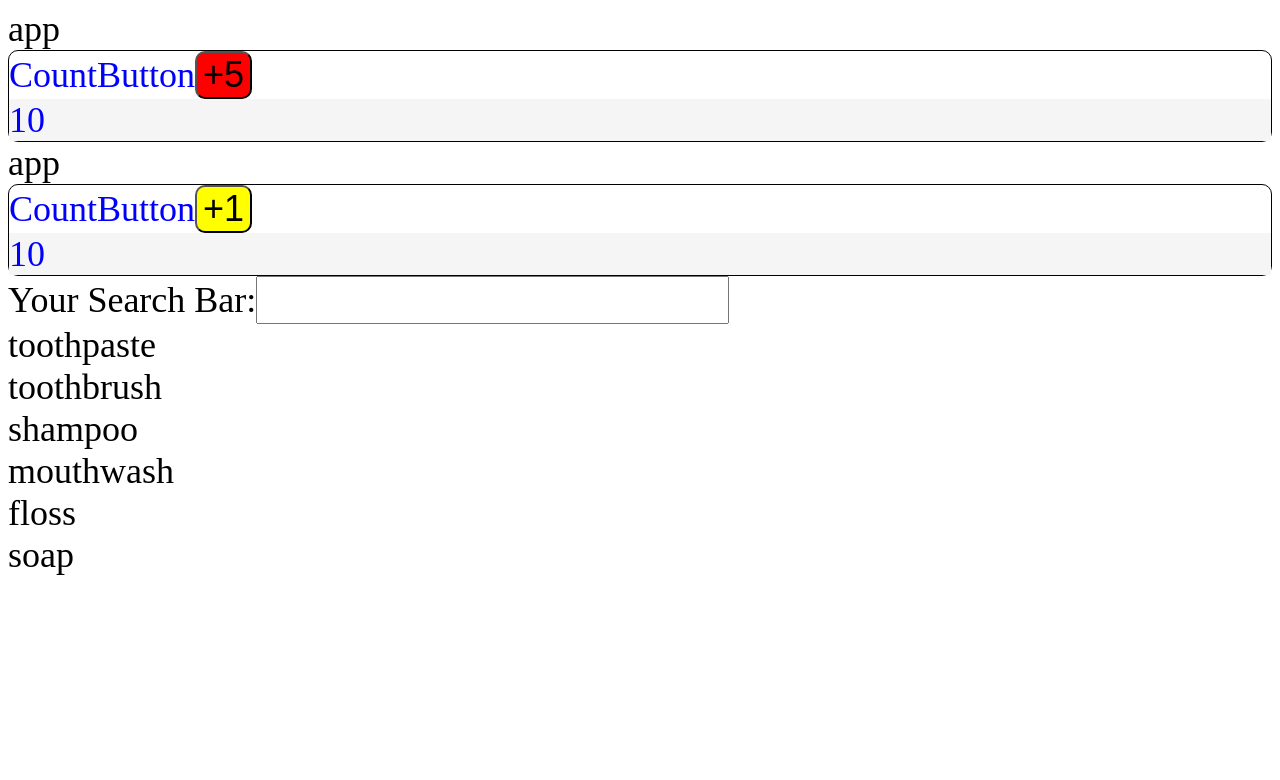
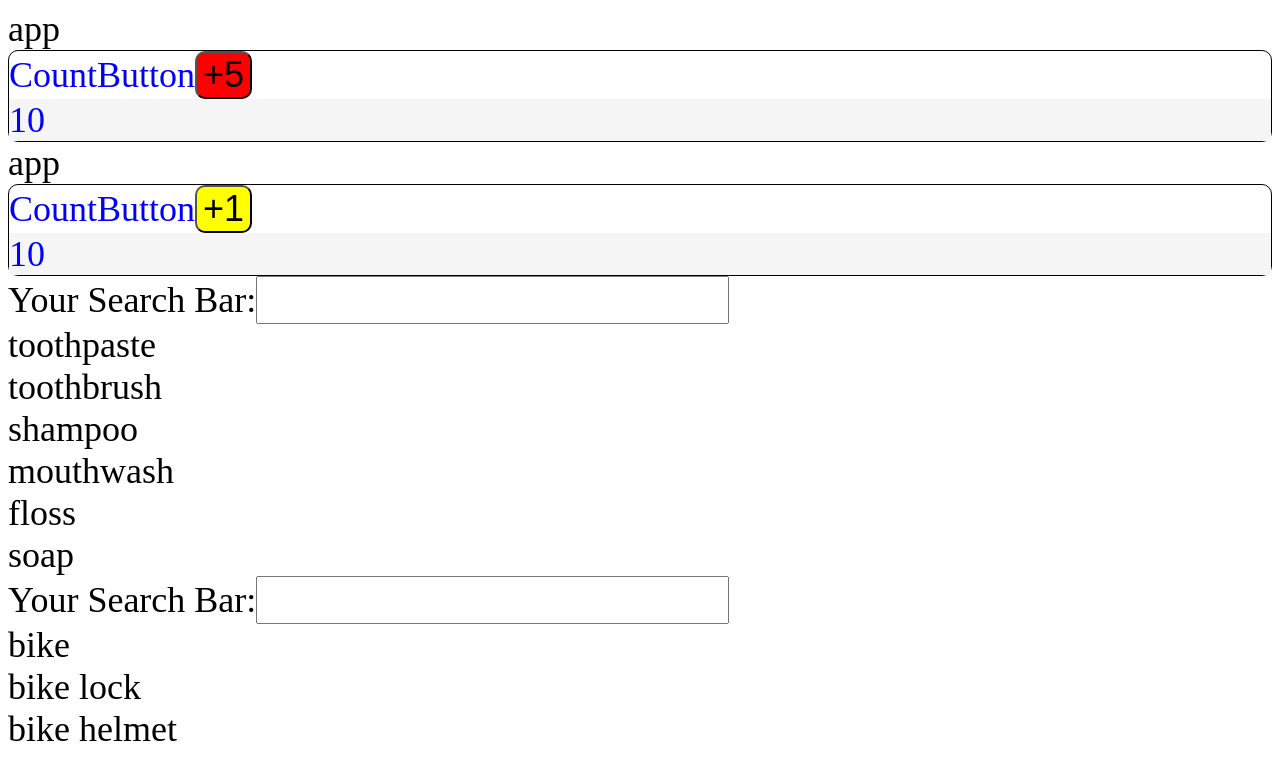
Before and after one commit to kaden175ck/Coding-Practice, a React (Create React App) app in the folder React/Real-Intro/lemon/: page / in a window 1280 px wide. Shown: the top 780 px of the page. Built offline with nearby package versions, Linux system fonts and the light colour scheme.

Commit message:
filter function create

```diff
--- a/React/Real-Intro/lemon/src/components/App.js
+++ b/React/Real-Intro/lemon/src/components/App.js
@@ -6,6 +6,7 @@ import CountButton from './CountButton/CountButton'
 // you need to import here in APP.js
 import SearchBar from './SearchBar/SearchBar'
 
+// const products =
 
 
 const App = () => {
@@ -39,8 +40,24 @@ const App = () => {
             and they are independent of each other */}
 
 
+            {/* we passed the props that takes the products */}
+            <SearchBar propsProducts={[
+                "toothpaste",
+                "toothbrush",
+                "shampoo",
+                "mouthwash",
+                "floss",
+                "soap",
+                ]}
+            />
 
-            <SearchBar />
+            <SearchBar
+                propsProducts={[
+                "bike",
+                "bike lock",
+                "bike helmet",
+                ]}
+            />
         </div>
 
     )
--- a/React/Real-Intro/lemon/src/components/SearchBar/SearchBar.js
+++ b/React/Real-Intro/lemon/src/components/SearchBar/SearchBar.js
@@ -4,19 +4,20 @@ import './SearchBar.css';
 
 // have a collection of items and want to show them one by one to the user
 
-const products = [
-    "toothpaste",
-    "toothbrush",
-    "shampoo",
-    "mouthwash",
-    "floss",
-    "soap",
-]
+// pass these in to the search bar for reusability as props
+// const products = [
+//     "toothpaste",
+//     "toothbrush",
+//     "shampoo",
+//     "mouthwash",
+//     "floss",
+//     "soap",
+// ]
 
 
 
 // craete out component/function
-const SearchBar = () => {
+const SearchBar = (props) => {
 
     const[SearchValue, setSearchValue] = useState("")
     // all these info/user input on searchbar
@@ -56,7 +57,21 @@ const SearchBar = () => {
     console.log(shouldDisplayButton)
 
 
+
+    // console.log(
+    //     products.filter((product) => {
+    //         return product.includes("mouth")
+    // })
+    // )
+    const filterProducts = props.propsProducts.filter((product) => {
+        return product.includes(SearchValue)
+    })
+
+
     return(
+
+
+
 
     <div>
         Your Search Bar:
@@ -82,7 +97,7 @@ const SearchBar = () => {
         {/* we render the product here */}
 
        {/* <ul>you can also wrap this product map with ul</ul> */}
-        {products.map(
+        {filterProducts.map(
             (product) => {
                 return <div key={product}>{product}</div>
                 // take all those products map them to div
```
Also changed, not shown: 1 other file (tests, documents, lock files or other folders).
